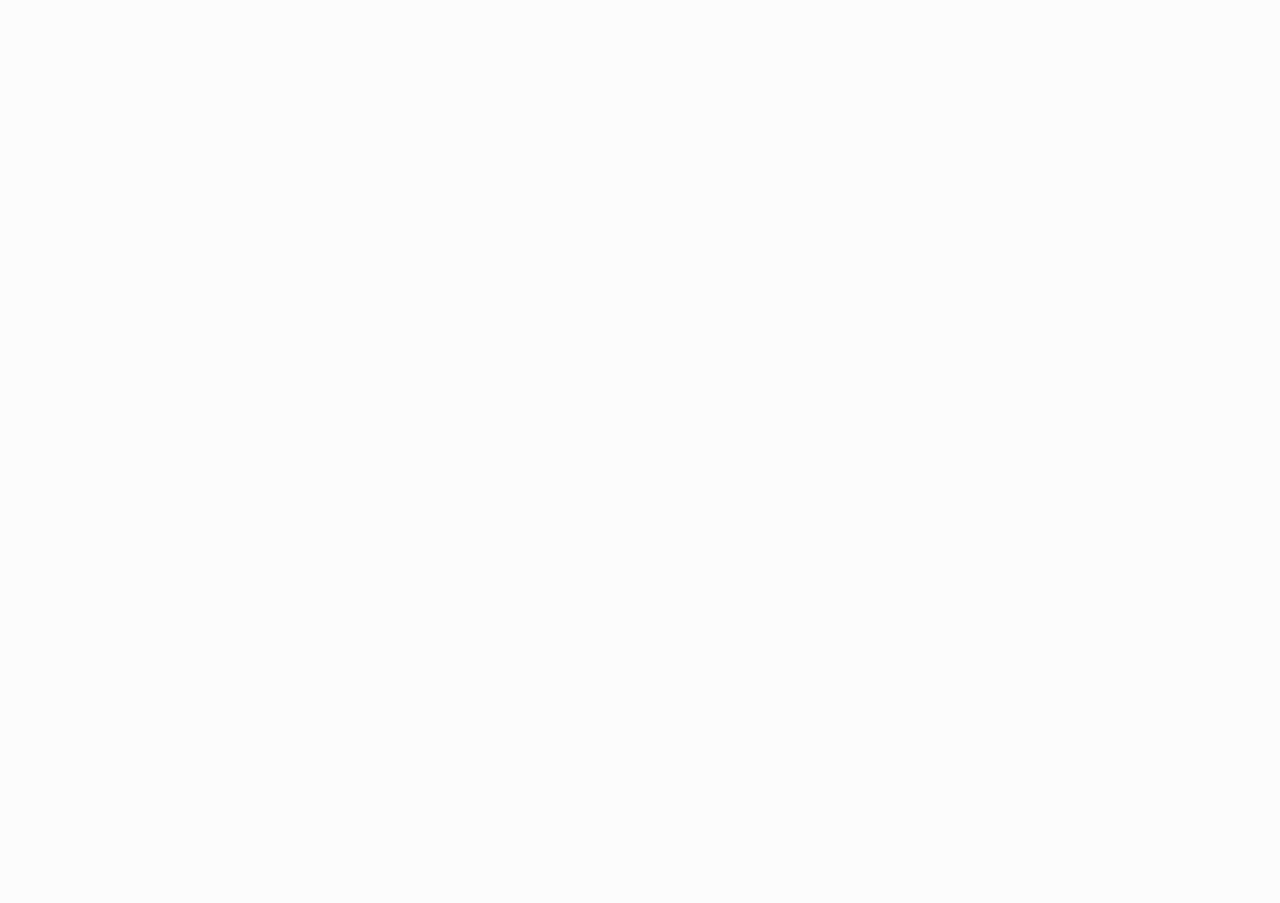
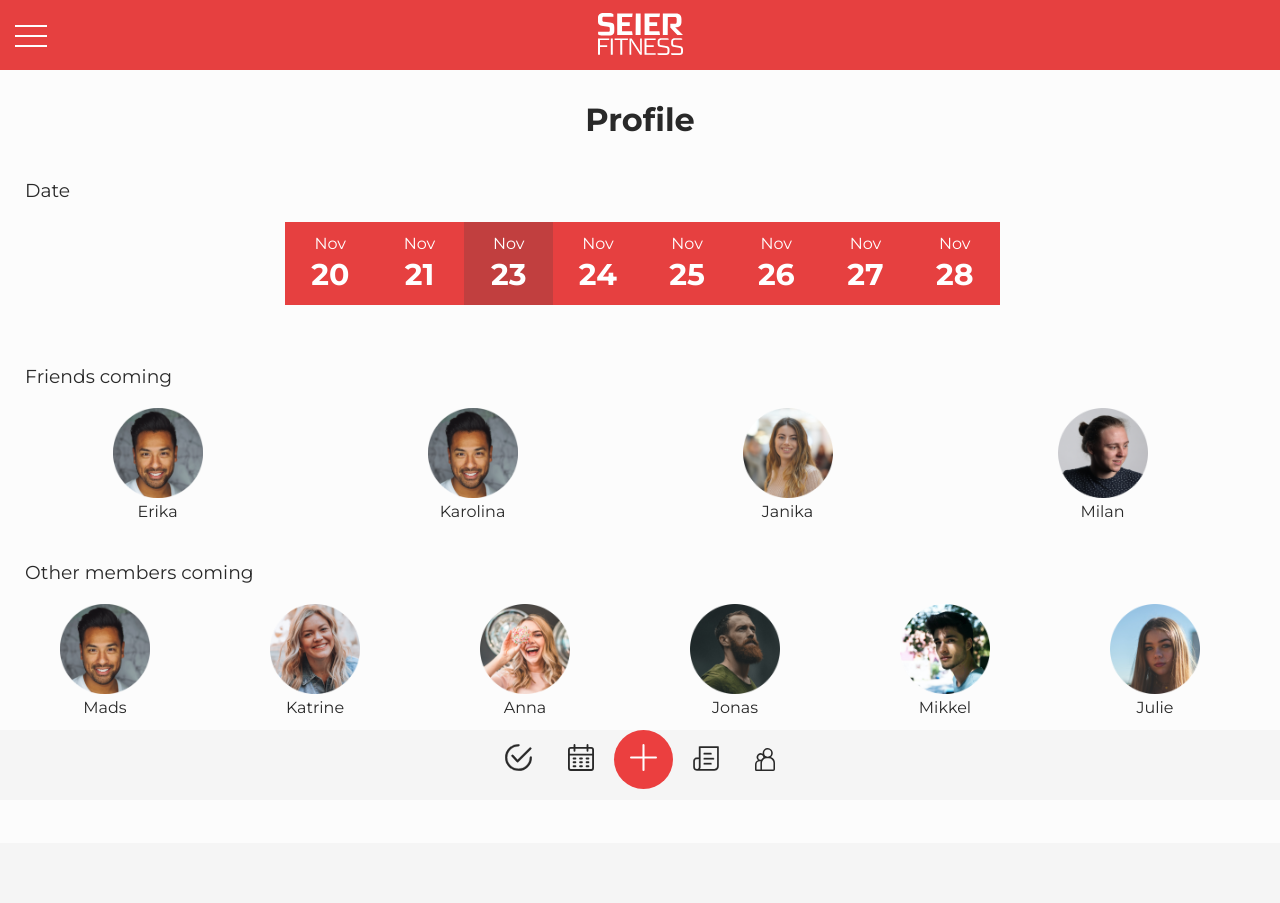
Before and after one commit to mildakozak/fitnessapp, a plain HTML site: page subpages/profile.html in a window 1280 px wide. Before the commit the page ends 800 px from the top, so only its background shows below. Drawn offline with Linux system fonts and the light colour scheme.

Commit message:
Profile page edit

```diff
--- a/subpages/profile.html
+++ b/subpages/profile.html
@@ -3,9 +3,165 @@
   <head>
     <link rel="stylesheet" href="../css/main.css">
     <meta charset="utf-8">
-    <title></title>
+    <title>Profile</title>
+    <link href="https://fonts.googleapis.com/css2?family=Montserrat:wght@400;700&display=swap" rel="stylesheet">
   </head>
   <body>
+    <nav>
+      <div class="top-navigation">
+        <div class="hamburger-menu">
+          <img src="../images/icons/hamburger-menu.svg" alt="Menu">
+        </div>
+        <div class="top-logo">
+          <img src="../images/logo.svg" alt="Logo">
+        </div>
+        <!--div class="top-profile">
+          <img src="../images/icons/profile.png" alt="">
+        </div-->
+      </div>
+      <section class="hedline-section">
+        <h1>Profile</h1>
+      </section>
 
+      <section class="calendar-section">
+        <div class="element-description">
+          <h3>Date</h3>
+        </div>
+          <div class="calendar">
+            <div class="scrolling-wrapper">
+              <div class="card"><h1>Nov</h1><h2>20</h2></div>
+              <div class="card"><h1>Nov</h1><h2>21</h2></div>
+              <div class="card" id="active"><h1>Nov</h1><h2>23</h2></div>
+              <div class="card"><h1>Nov</h1><h2>24</h2></div>
+              <div class="card"><h1>Nov</h1><h2>25</h2></div>
+              <div class="card"><h1>Nov</h1><h2>26</h2></div>
+              <div class="card"><h1>Nov</h1><h2>27</h2></div>
+              <div class="card"><h1>Nov</h1><h2>28</h2></div>
+            </div>
+          </div>
+      </section>
+      <section class="friends-section">
+        <div class="element-description">
+          <h3>Friends coming</h3>
+        </div>
+        <div class="friends-flexbox">
+          <div class="friends-wrapper">
+            <div class="friend-picture">
+              <img src="../images/mads.png" alt="">
+            </div>
+            <div class="friend-name">
+              Erika
+            </div>
+          </div>
+          <div class="friends-wrapper">
+            <div class="friend-picture">
+              <img src="../images/mads.png" alt="">
+            </div>
+            <div class="friend-name">
+              Karolina
+            </div>
+          </div>
+          <div class="friends-wrapper">
+            <div class="friend-picture">
+              <img src="../images/janika.png" alt="">
+            </div>
+            <div class="friend-name">
+              Janika
+            </div>
+          </div>
+          <div class="friends-wrapper">
+            <div class="friend-picture">
+              <img src="../images/milan.png" alt="">
+            </div>
+            <div class="friend-name">
+              Milan
+            </div>
+          </div>
+        </div>
+      </section>
+      <section class="members-section">
+        <div class="element-description">
+          <h3>Other members coming</h3>
+        </div>
+        <div class="friends-flexbox">
+          <div class="friends-wrapper">
+            <div class="friend-picture">
+              <img src="../images/mads.png" alt="">
+            </div>
+            <div class="friend-name">
+              Mads
+            </div>
+          </div>
+          <div class="friends-wrapper">
+            <div class="friend-picture">
+              <img src="../images/katrine.png" alt="">
+            </div>
+            <div class="friend-name">
+              Katrine
+            </div>
+          </div>
+          <div class="friends-wrapper">
+            <div class="friend-picture">
+              <img src="../images/anna.png" alt="">
+            </div>
+            <div class="friend-name">
+              Anna
+            </div>
+          </div>
+          <div class="friends-wrapper">
+            <div class="friend-picture">
+              <img src="../images/jonas.png" alt="">
+            </div>
+            <div class="friend-name">
+              Jonas
+            </div>
+          </div>
+          <div class="friends-wrapper">
+            <div class="friend-picture">
+              <img src="../images/mikkel.png" alt="">
+            </div>
+            <div class="friend-name">
+              Mikkel
+            </div>
+          </div>
+          <div class="friends-wrapper">
+            <div class="friend-picture">
+              <img src="../images/Julie.png" alt="">
+            </div>
+            <div class="friend-name">
+              Julie
+            </div>
+          </div>
+        </div>
+      </section>
+      <button type="button" name="button" id="margin-bottom">CHECK IN</button>
+      <nav class="bottom-navigation">
+        <div class="navbar">
+            <a href="checkin.html" class="active">
+              <div class="nav-category">
+                <img src="../images/icons/checkin.svg" alt="">
+              </div></a>
+            <a href="calendar.html">
+              <div class="nav-category">
+                <img src="../images/icons/calendar.svg" alt="">
+              </div>
+            </a>
+            <a href="#plus" class="plus">
+              <div class="nav-category">
+                <img src="../images/icons/plus.svg" alt="">
+              </div>
+            </a>
+            <a href="feed.html">
+              <div class="nav-category">
+                <img src="../images/icons/feed.svg" alt="">
+              </div>
+            </a>
+            <a href="friends.html">
+              <div class="nav-category">
+                <img src="../images/icons/friends.svg" alt="">
+              </div>
+          </a>
+        </div>
+      </nav>
   </body>
 </html>
```
Also changed, not shown: subpages/checkin.html (+1 -1 lines).
